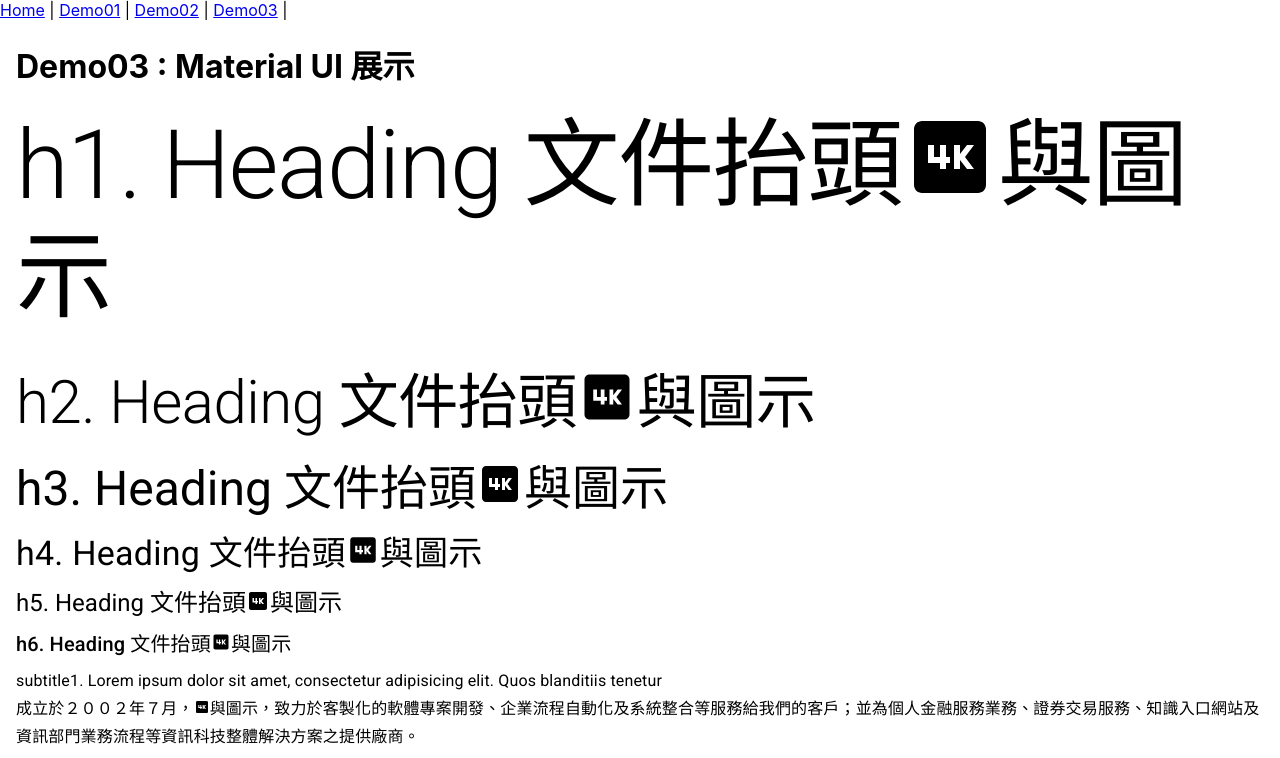
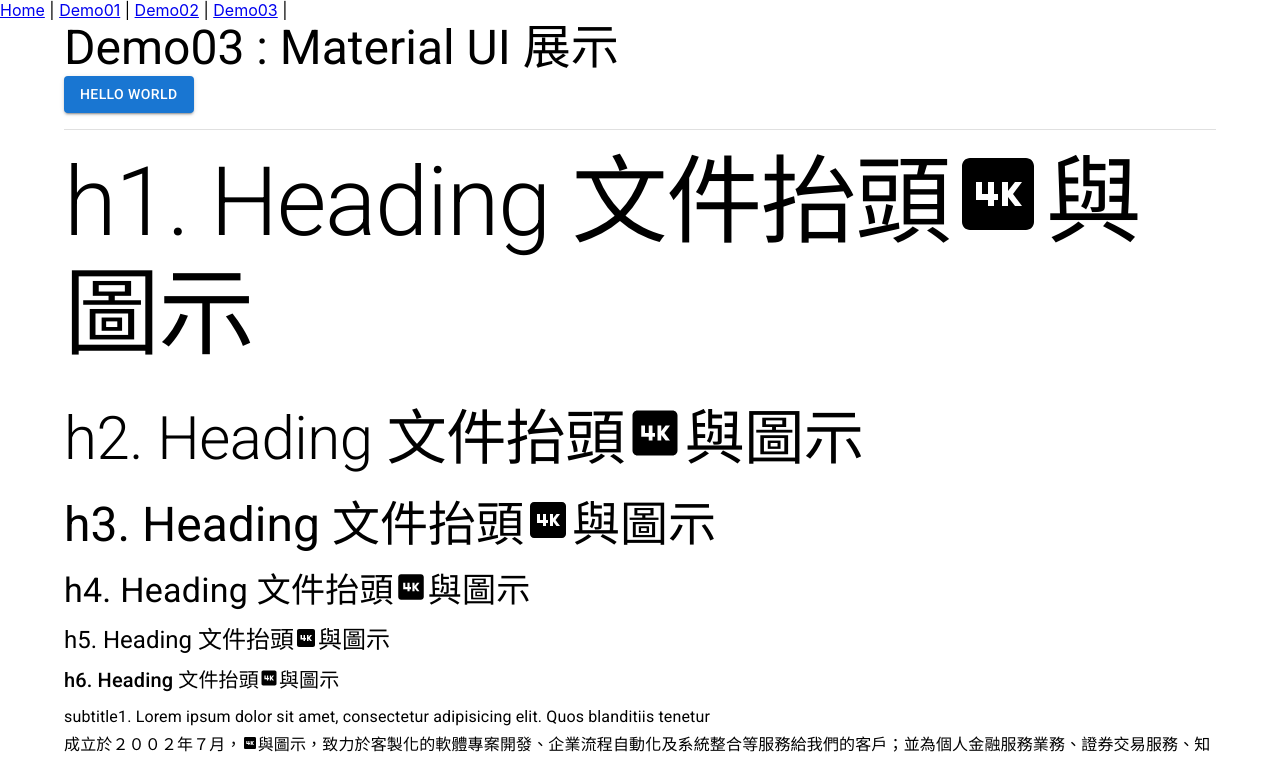
Before and after one commit to relyky/Net6React18TLab, a React (Create React App) app in the folder Net6React18TLab/ClientApp/: page /demo03 in a window 1280 px wide. Shown: the top 758 px of the page. Built offline with nearby package versions, Linux system fonts and the light colour scheme.

Commit message:
MUI init

```diff
--- a/Net6React18TLab/ClientApp/src/views/Demo02/AppForm.tsx
+++ b/Net6React18TLab/ClientApp/src/views/Demo02/AppForm.tsx
@@ -1,9 +1,7 @@
-import React, { useState } from 'react';
+import React from 'react';
 import { Counter as ReduxCounter } from './Counter'
 
 export default function Demo02_AppForm() {
-  const [count, setCount] = useState(17)
-
   return (
     <div style={{ padding: '0 16px' }}>
       <h1>Demo02 : Redux Counter</h1>
--- a/Net6React18TLab/ClientApp/src/views/Demo03/AppForm.tsx
+++ b/Net6React18TLab/ClientApp/src/views/Demo03/AppForm.tsx
@@ -1,15 +1,20 @@
-import React, { useState } from 'react'
+import React from 'react'
+import { Container, Typography, Button, Divider } from '@mui/material';
 import IconDemo from './IconDemo';
 import TypoDemo from './TypoDemo'
 
 export default function Demo03_AppForm() {
-  const [count, setCount] = useState(17)
+  return (
+    <Container>
+      <Typography variant="h3">Demo03 : Material UI 展示</Typography>
 
-  return (
-    <div style={{ padding: '0 16px' }}>
-      <h1>Demo03 : Material UI 展示</h1>
+      <Button variant="contained">Hello World</Button>
+      <Divider sx={{ marginTop: 2, marginBottom: 2 }} />
+
       <TypoDemo />
+
       <IconDemo />
-    </div>
+
+    </Container>
   );
 }
--- a/Net6React18TLab/ClientApp/tsconfig.json
+++ b/Net6React18TLab/ClientApp/tsconfig.json
@@ -2,6 +2,7 @@
   "compilerOptions": {
     "target": "es5",
     "lib": [
+      "es6",
       "dom",
       "dom.iterable",
       "esnext"
@@ -18,6 +19,9 @@
     "resolveJsonModule": true,
     "isolatedModules": true,
     "noEmit": true,
+    "noImplicitAny": true,
+    "noImplicitThis": true,
+    "strictNullChecks": true,
     "jsx": "react",
     "baseUrl": "src"
   },
```
Also changed, not shown: Net6React18TLab/ClientApp/src/AppRoutes.tsx (line endings or trailing spaces).
